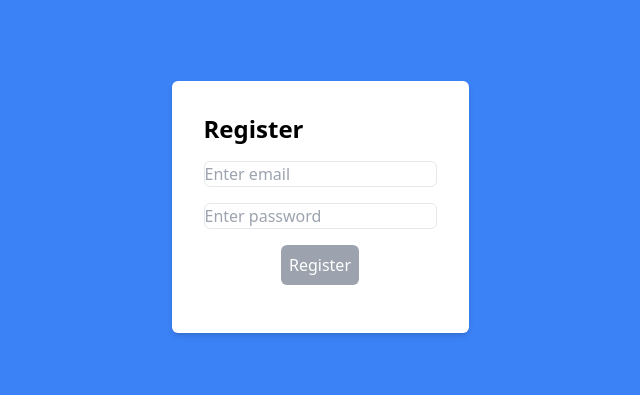
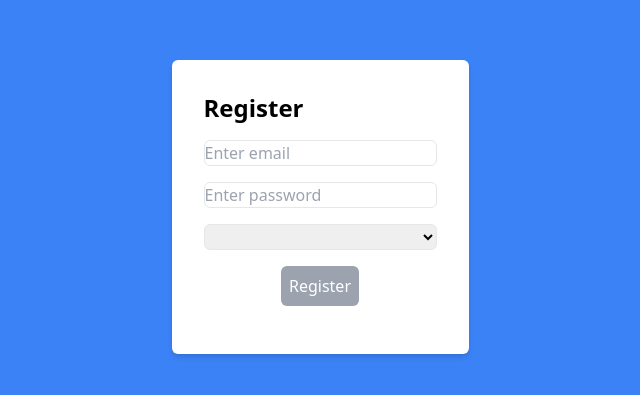
Before and after one commit to emsiish/festivals, a Next.js app: page /register in a window 1280 px wide. Shown: the part 193-588 px from the top of the page, without its empty margins (320-960 px from the left). Built offline with nearby package versions, Linux system fonts and the light colour scheme.

Commit message:
comm message

```diff
--- a/src/lib/db.js
+++ b/src/lib/db.js
@@ -26,6 +26,7 @@ const dbPromise = (async () => {
                     id INTEGER PRIMARY KEY AUTOINCREMENT,
                     email TEXT NOT NULL UNIQUE,
                     password_hash TEXT NOT NULL
+                    role TEXT DEFAULT 'user'
             )
             `
         );
--- a/src/pages/api/register.js
+++ b/src/pages/api/register.js
@@ -7,11 +7,11 @@ export default async function handler(req, res) {
         res.status(405).json({ message: "Only POST requests allowed" });
         return;
     }
-    const { email, password } = req.body;
+    const { email, password, role } = req.body;
 
     const passwordHash = await bcrypt.hash(password, saltRounds);
 
-    await db.run("INSERT INTO users (email, password_hash) VALUES (?, ?)", [email, passwordHash]);
+    await db.run("INSERT INTO users (email, password_hash, role) VALUES (?, ?, ?)", [email, passwordHash, role]);
 
     res.json({});
 }
--- a/src/pages/register.js
+++ b/src/pages/register.js
@@ -3,8 +3,11 @@ import {useState} from "react";
 export default function LoginPage() {
     const [email, setEmail] = useState("");
     const [password, setPassword] = useState("");
+    const [role, setRole] = useState("user");
     const [loading, setLoading] = useState(false);
     const [error, setError] = useState(null);
+
+    const roles = ["user","admin"];
 
     const handleSubmit = async () => {
         try {
@@ -22,6 +25,7 @@ export default function LoginPage() {
             //addEvent((prevEvents) => [newEvent, ...prevEvents]);
             setEmail('');
             setPassword('');
+            setRole("user");
         } catch (err) {
             setError(err.message);
         } finally {
@@ -40,11 +44,16 @@ export default function LoginPage() {
                     <div className="mb-4">
                         <input type="password" className="border rounded-md w-full" placeholder="Enter password" onChange={(event) => setPassword(event.target.value)} value={password} />
                     </div>
+                    <div className="mb-4">
+                        <select className="border rounded-md w-full" value={role} onChange={(event) => setRole(event.target.value)}>
+                            {roles.map((role,index) => {<a>{role}</a>})}
+                        </select>
+                    </div>
                     <div className="mb-4 flex items-center justify-center">
                         <button
                             type="submit"
                             className="bg-blue-600 p-2 rounded-md hover:bg-blue-700 text-white disabled:bg-gray-400"
-                            disabled={!email || !password || loading}
+                            disabled={!email || !password || !role|| loading}
                         >
                             {loading ? "Registering..." : "Register"}
                         </button>
```
